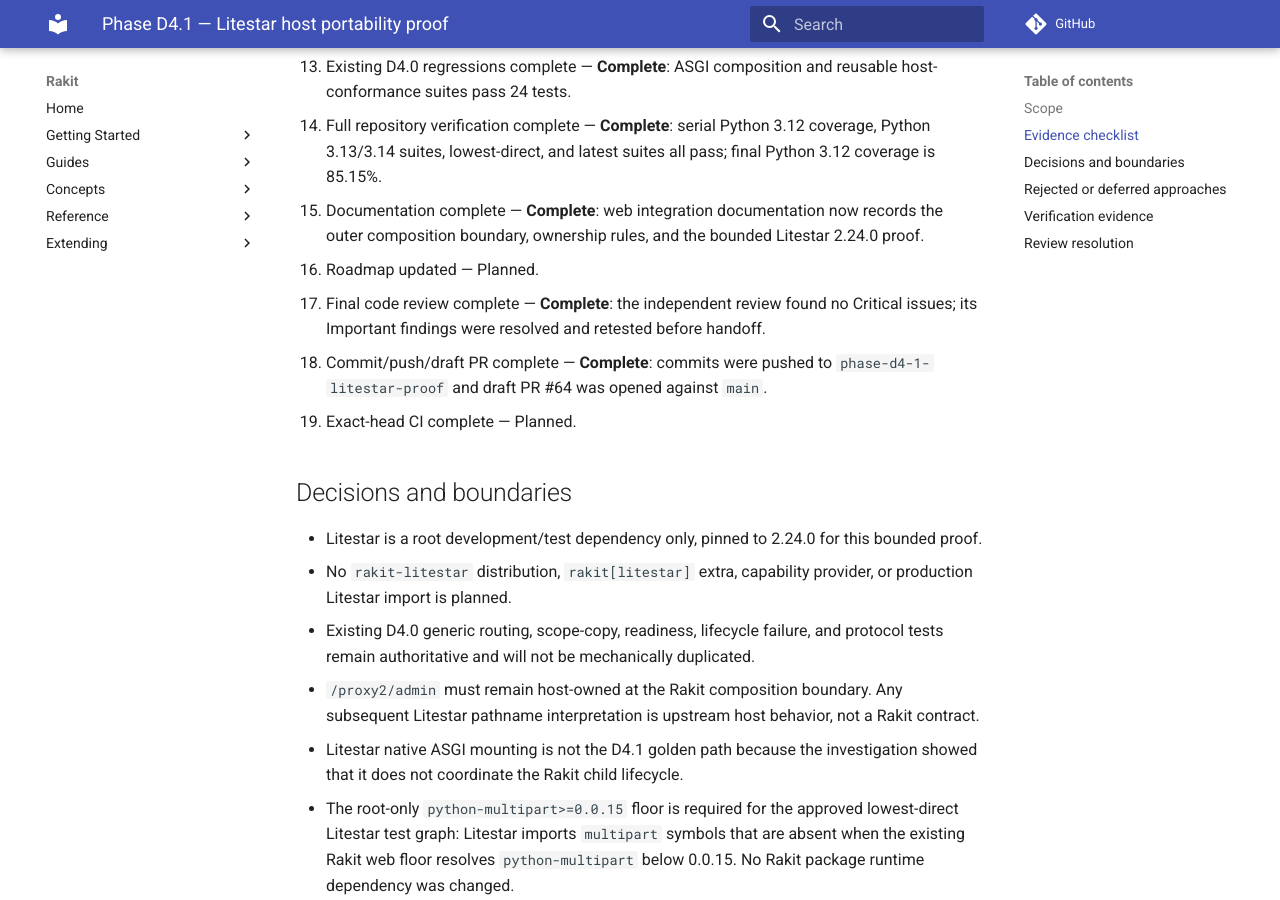
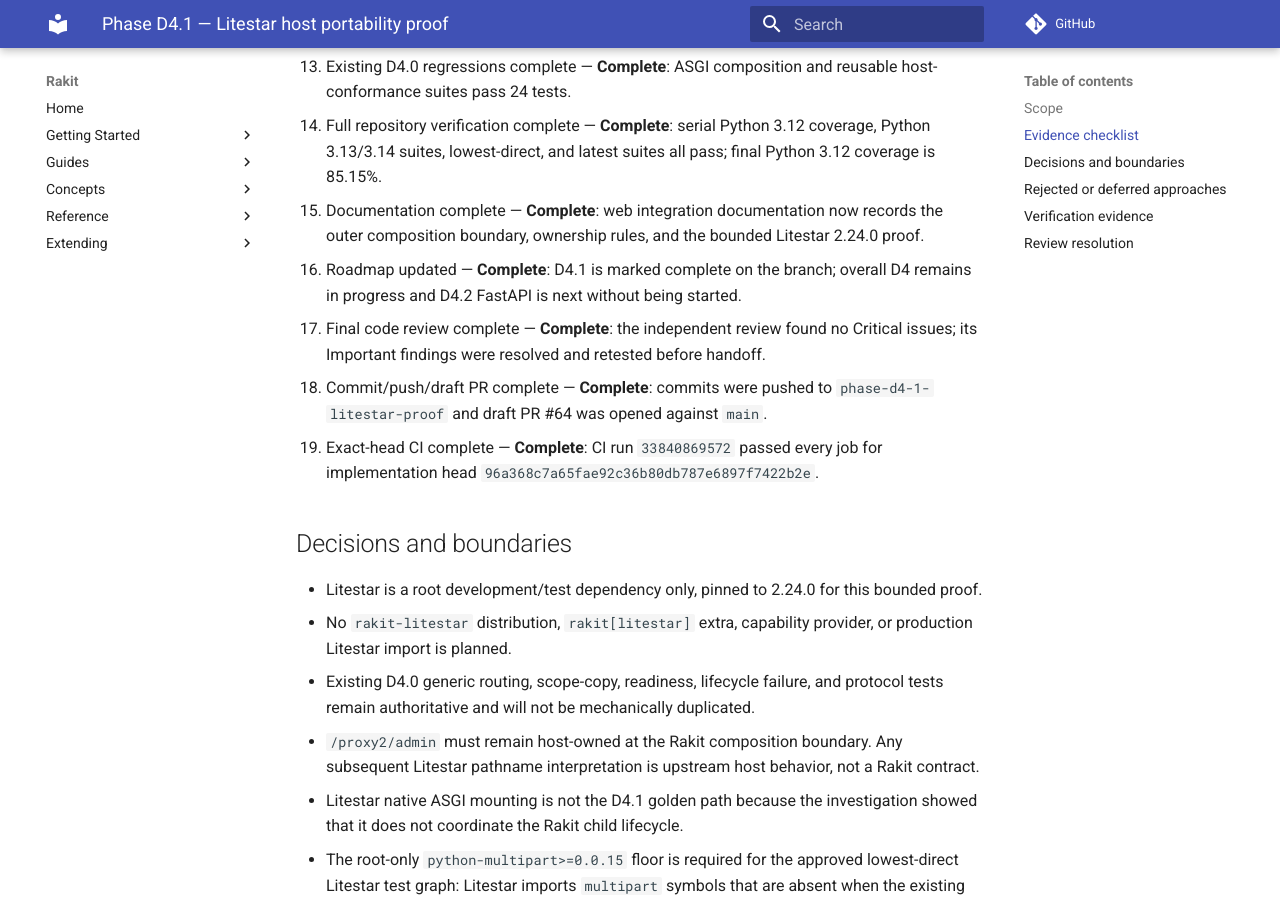
Before and after one commit to wihlarkop/rakit, an MkDocs documentation site: the page built from docs/superpowers/plans/2026-09-04-phase-d4-1-litestar-proof.md, in a window 1280 px wide and 900 px high, scrolled down 1290 px. Built offline with MkDocs 1.6.1 and Material for MkDocs 9.7.7, drawn with Linux system fonts in a browser that asks for light colours; comment, search, counter and statistics services are not loaded.

Commit message:
docs(roadmap): close D4.1 Litestar proof

```diff
--- a/docs/superpowers/plans/2026-09-04-phase-d4-1-litestar-proof.md
+++ b/docs/superpowers/plans/2026-09-04-phase-d4-1-litestar-proof.md
@@ -54,13 +54,16 @@
 15. Documentation complete — **Complete**: web integration documentation now
     records the outer composition boundary, ownership rules, and the bounded
     Litestar 2.24.0 proof.
-16. Roadmap updated — Planned.
+16. Roadmap updated — **Complete**: D4.1 is marked complete on the branch;
+    overall D4 remains in progress and D4.2 FastAPI is next without being
+    started.
 17. Final code review complete — **Complete**: the independent review found no
     Critical issues; its Important findings were resolved and retested before
     handoff.
 18. Commit/push/draft PR complete — **Complete**: commits were pushed to
     `phase-d4-1-litestar-proof` and draft PR #64 was opened against `main`.
-19. Exact-head CI complete — Planned.
+19. Exact-head CI complete — **Complete**: CI run `33840869572` passed every
+    job for implementation head `96a368c7a65fae92c36b80db787e6897f7422b2e`.
 
 ## Decisions and boundaries
 
```
Also changed, not shown: docs/roadmap.md (+4 -2 lines).
